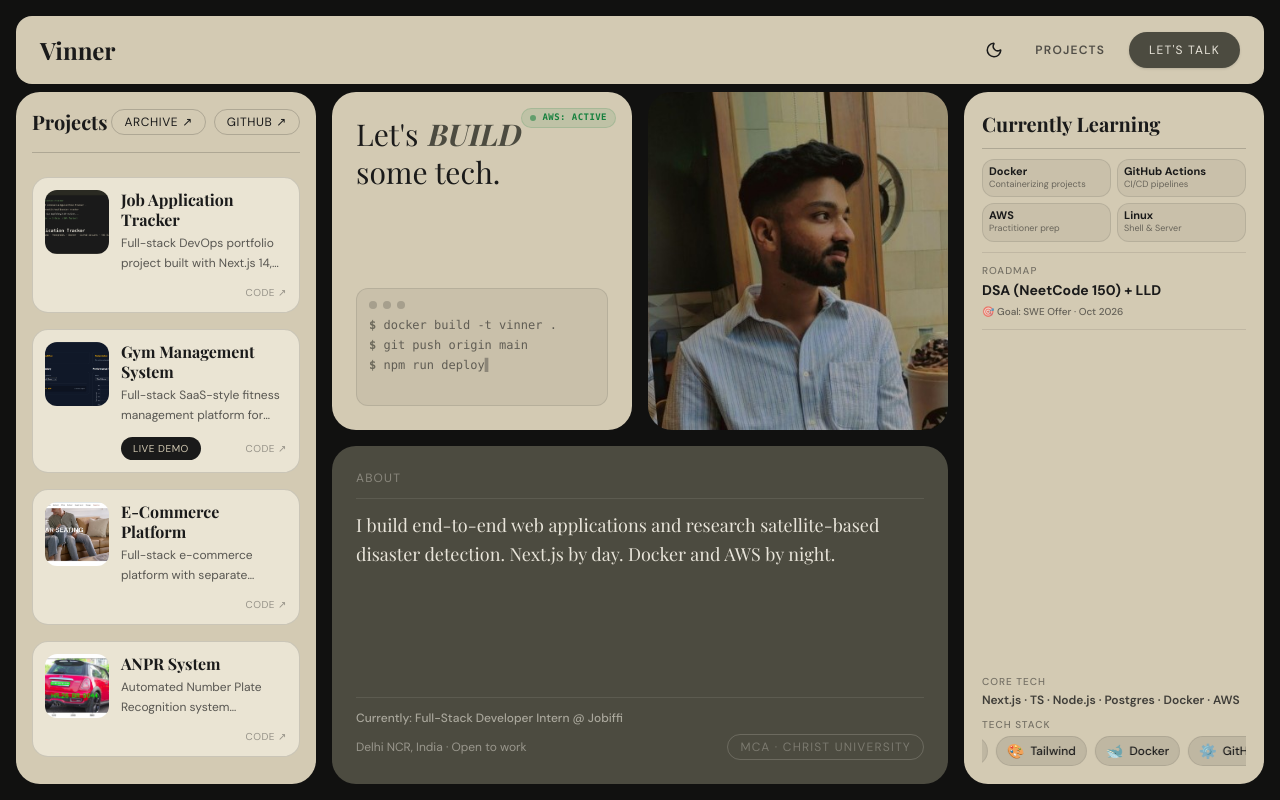
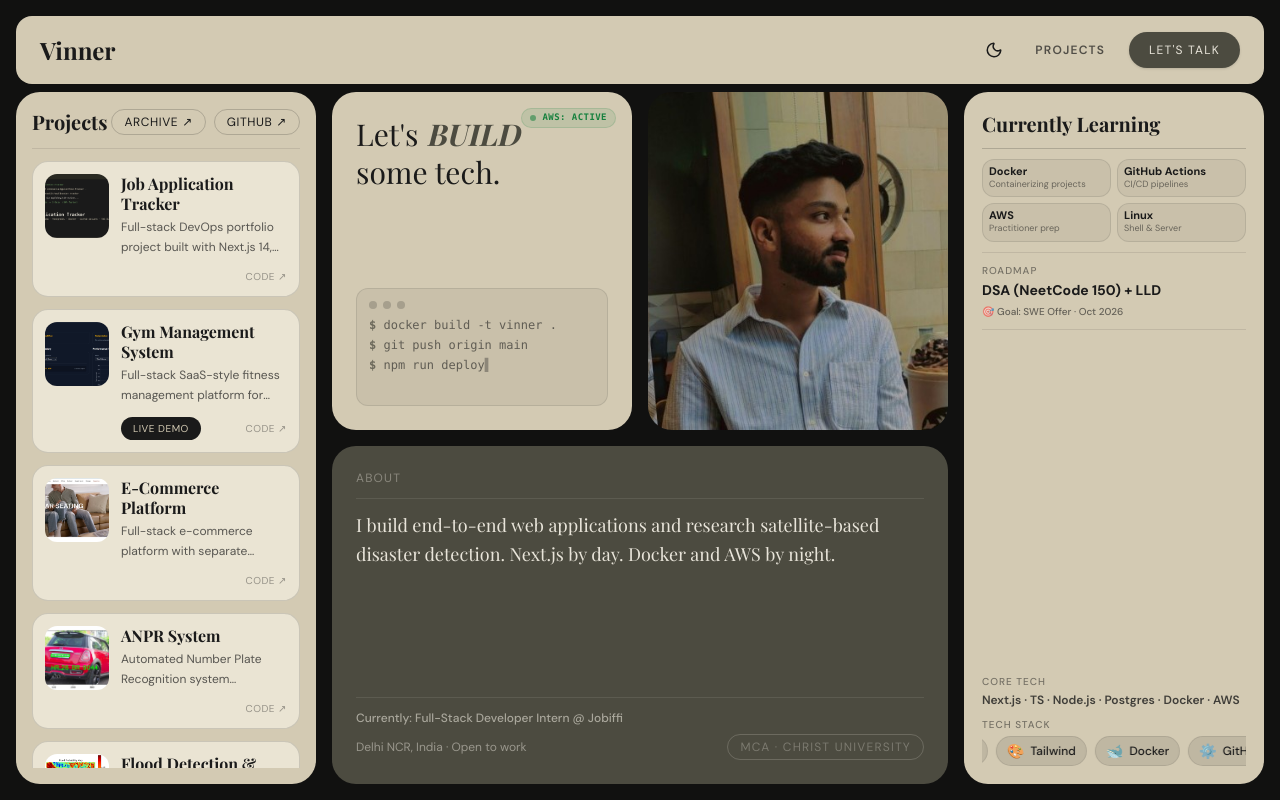
Before and after one commit to Conceal34/portfolio-site2, a Next.js app: page / in a window 1280 px wide. Built offline with nearby package versions, Linux system fonts and the light colour scheme; no server answers; the database is empty; a web font is replaced by a local one.

Commit message:
style: reduce gap between projects heading and first project on home page

```diff
--- a/src/app/page.tsx
+++ b/src/app/page.tsx
@@ -196,7 +196,7 @@ export default async function Home() {
 
         {/* Projects section */}
         <div className="flex flex-col bg-[#D3CAB3] dark:bg-[#1C1C1A] text-[#1A1A1A] dark:text-[#E8E4D9] rounded-3xl p-4 lg:row-span-full lg:min-h-0 transition-colors duration-500">
-          <div className="flex items-center justify-between mb-4">
+          <div className="flex items-center justify-between mb-3">
             <h1 className="text-base xl:text-xl font-playfair font-bold">Projects</h1>
             <div className="flex gap-2">
               <Link
@@ -215,8 +215,8 @@ export default async function Home() {
               </Link>
             </div>
           </div>
-          <div className="h-px bg-[#1A1A1A]/20 mb-6" />
-          <div className="flex flex-col gap-4 lg:overflow-y-auto no-scrollbar flex-1 lg:min-h-0">
+          <div className="h-px bg-[#1A1A1A]/10 dark:bg-white/10 mb-3" />
+          <div className="flex flex-col gap-3 lg:overflow-y-auto no-scrollbar flex-1 lg:min-h-0">
             {projects.map((project, index) => (
               <div key={project.id} className={index >= 5 ? "hidden lg:block" : "block"}>
                 <ProjectCard {...project} />
```
